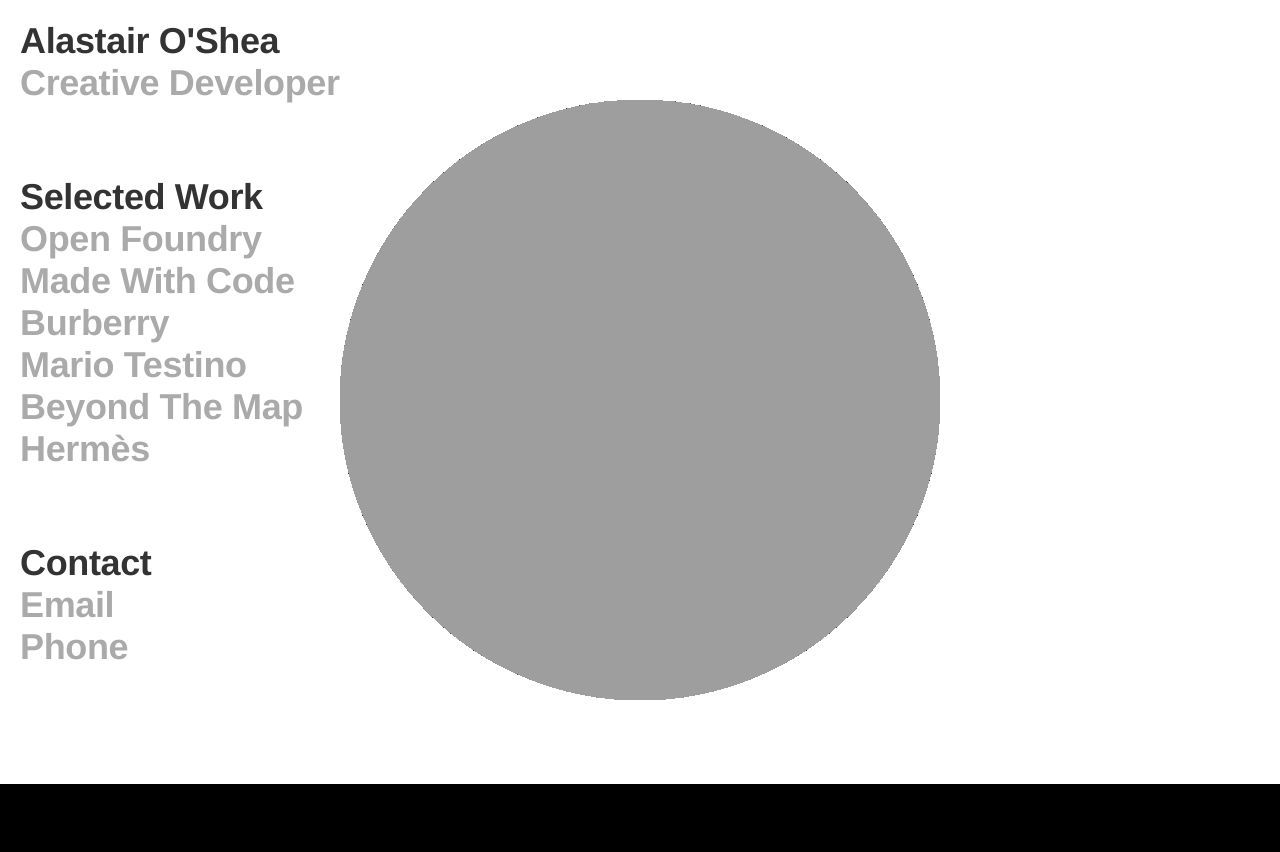
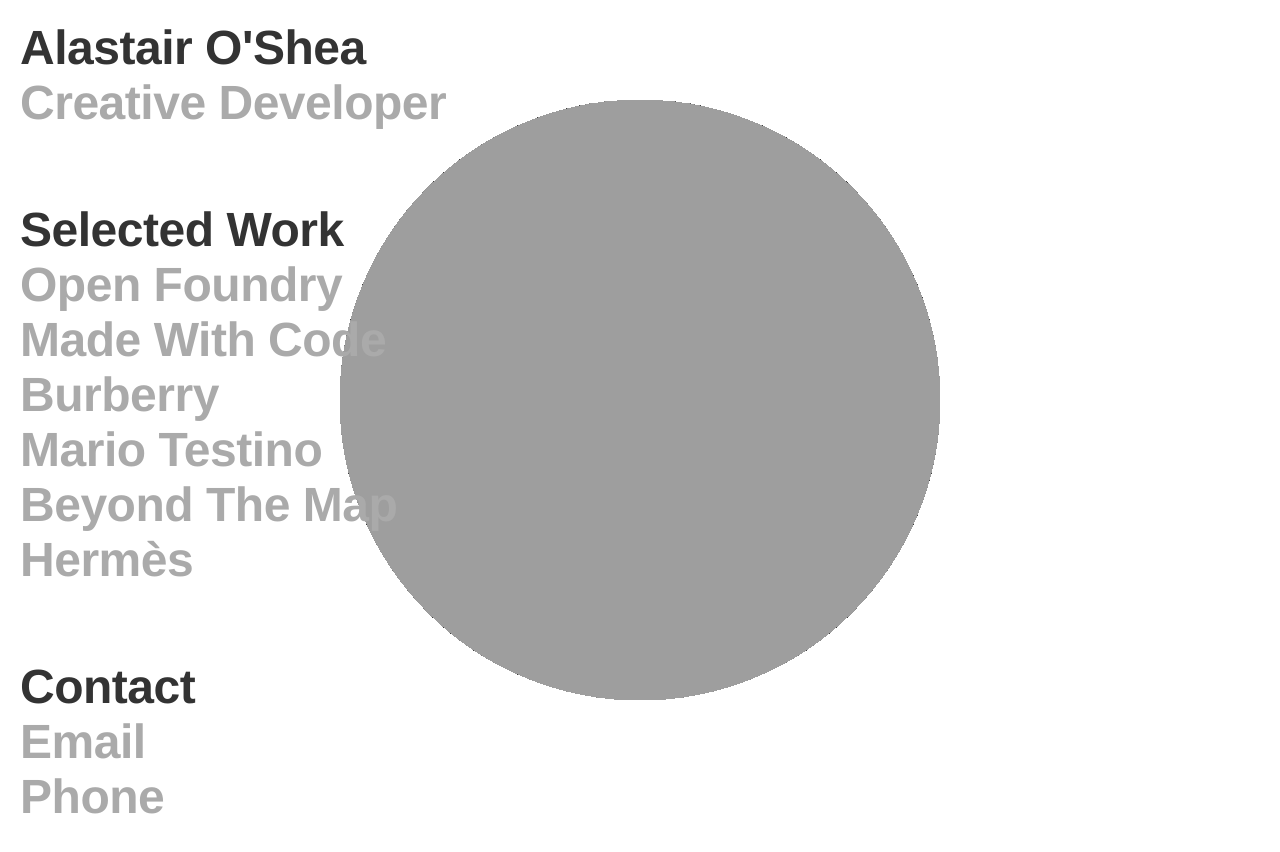
Before and after one commit to aoshea/portfolio, a website: page src/html/index.html in a window 1280 px wide. Before the commit the page ends 800 px from the top, so only its background shows below. Drawn offline with Linux system fonts and the light colour scheme; files that its build step writes are made by us from their sources.

Commit message:
Update on resize

```diff
--- a/src/css/main.css
+++ b/src/css/main.css
@@ -24,10 +24,19 @@
 dt {
   margin: 0;
   font-family: 'Helvetica Neue', Helvetica, Arial, sans-serif;
-  font-size: 36px;
+  font-size: 48px;
   font-weight: 900;
   color: #333;
   letter-spacing: -0.01em;
+}
+
+@media (max-width: 900px) {
+  h1,
+  h2,
+  dd,
+  dt {
+    font-size: 36px;
+  }
 }
 
 h2,
--- a/src/js/script.js
+++ b/src/js/script.js
@@ -158,6 +158,12 @@
   handleImageEvent() {
     this.loadedCount++
     if (this.loadedCount === this.imageList.length) {
+      this.handleResize()
+      this.imagesLoaded = true;
+    }
+  },
+
+  handleResize() {
     let newRadius = 0;
     if (window.innerWidth > window.innerHeight) {
       newRadius = (window.innerHeight * 0.75) / 2;
@@ -167,8 +173,6 @@
     this.bufferCanvas.width = this.canvas.width = newRadius * 2;
     this.bufferCanvas.height = this.canvas.height = newRadius * 2;
     this.radius = newRadius;
-      this.imagesLoaded = true;
-    }
   },
 
   input(x, y) {
@@ -199,6 +203,7 @@
     this.handleMouseMove = this.handleMouseMove.bind(this)
     this.handleImageEvent = this.handleImageEvent.bind(this)
     this.handleOrientation = this.handleOrientation.bind(this)
+    this.handleResize = this.handleResize.bind(this)
     this.tick = this.tick.bind(this)
     requestAnimationFrame(this.tick)
 
@@ -216,6 +221,7 @@
     })
 
     window.addEventListener('mousemove', this.handleMouseMove, false)
+    window.addEventListener('resize', this.handleResize, false)
 
     if (window.DeviceOrientationEvent) {
       window.addEventListener('deviceorientation', this.handleOrientation)
```
Lines whose indentation alone changed are shown as unchanged.
